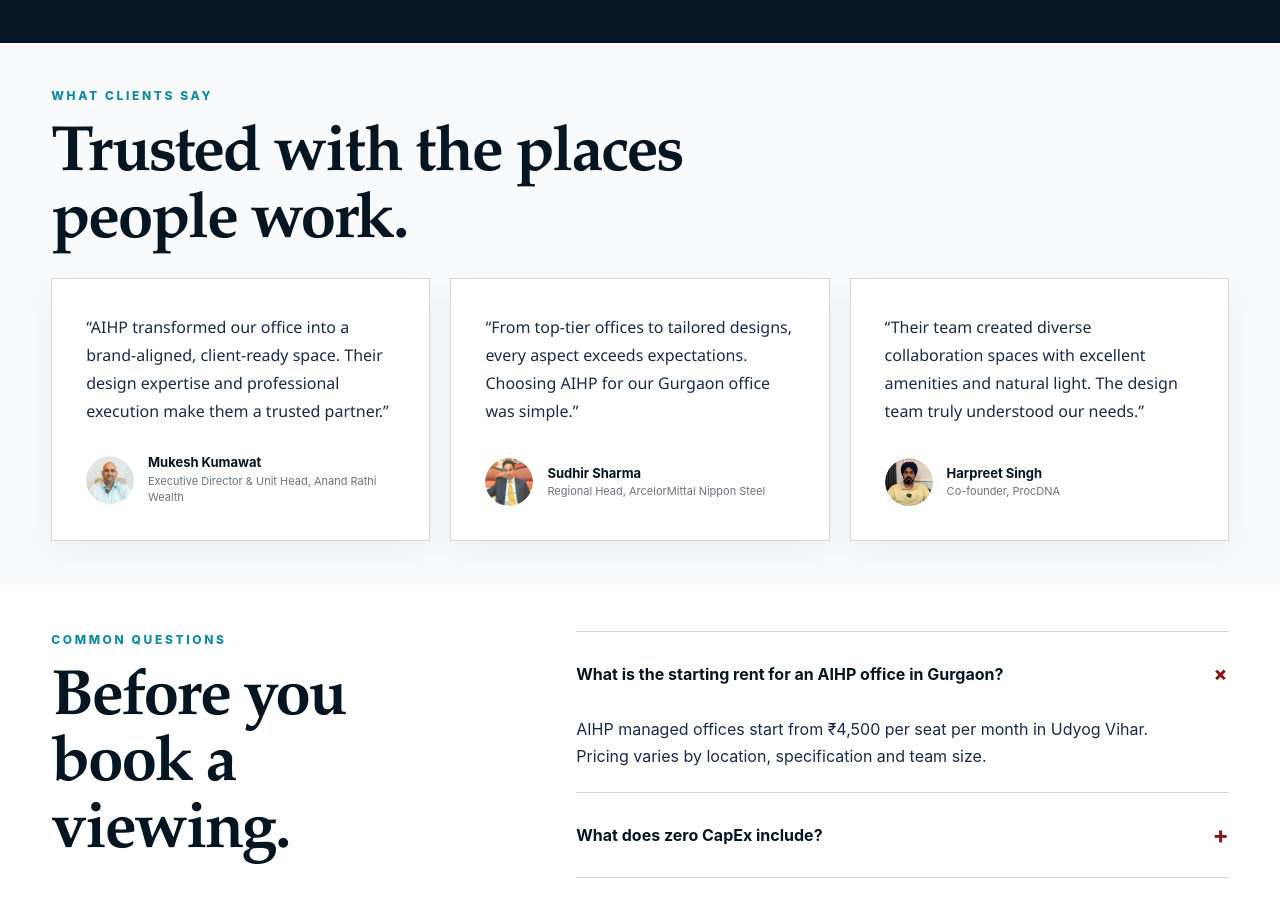
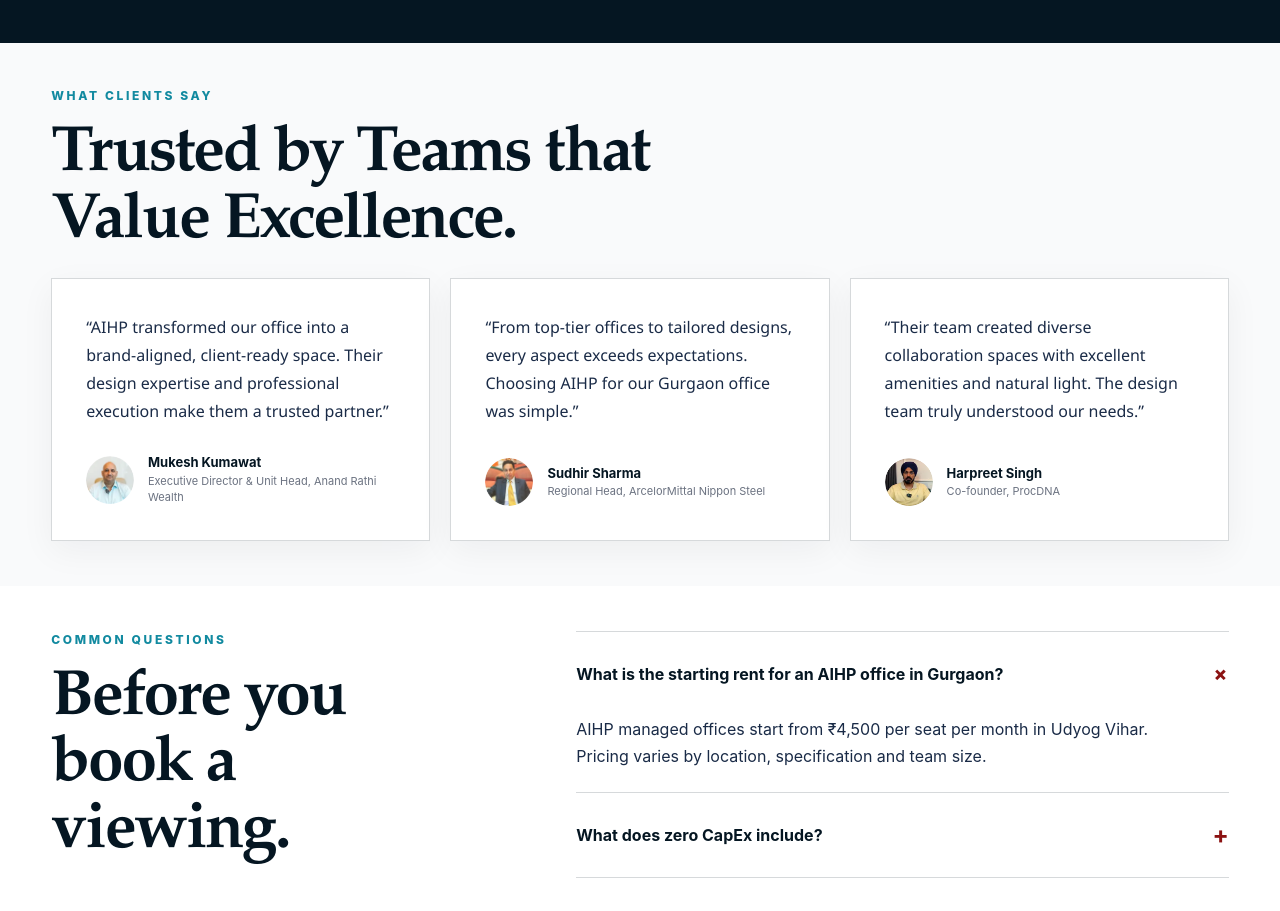
Before and after one commit to marketingAIHP/offices.aihp.in-landing-page, a Next.js app: page / in a window 1280 px wide. Shown: the part 4640-5551 px from the top of the page. Built offline with nearby package versions, Linux system fonts and the light colour scheme; no server answers.

Commit message:
Text typography fixed

```diff
--- a/app/page.tsx
+++ b/app/page.tsx
@@ -429,7 +429,7 @@ export default function Home() {
         </section>
 
         <section className="testimonial-section section-shell">
-          <div className="section-heading"><p className="eyebrow">What clients say</p><h2>Trusted with the places people work.</h2></div>
+          <div className="section-heading"><p className="eyebrow">What clients say</p><h2>Trusted by Teams that Value Excellence.</h2></div>
           <div className="testimonial-grid">
             <blockquote>
               <p>“AIHP transformed our office into a brand-aligned, client-ready space. Their design expertise and professional execution make them a trusted partner.”</p>
```
